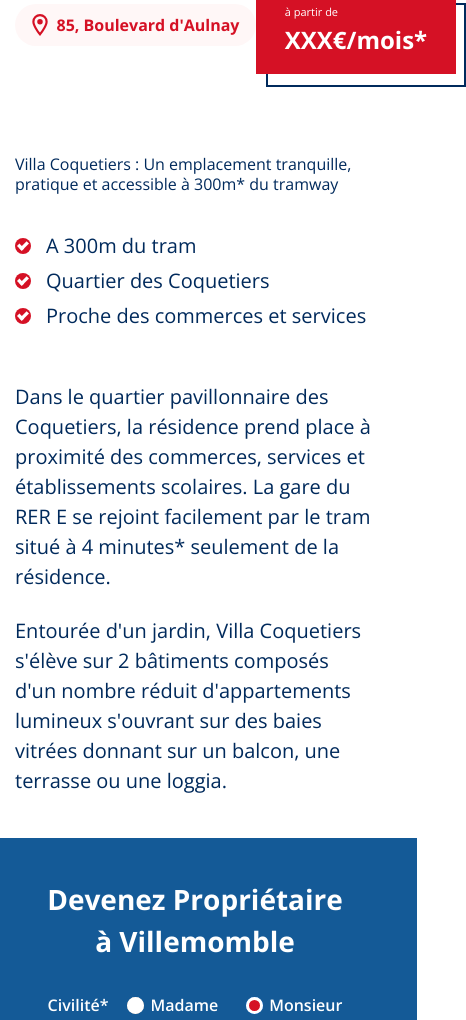
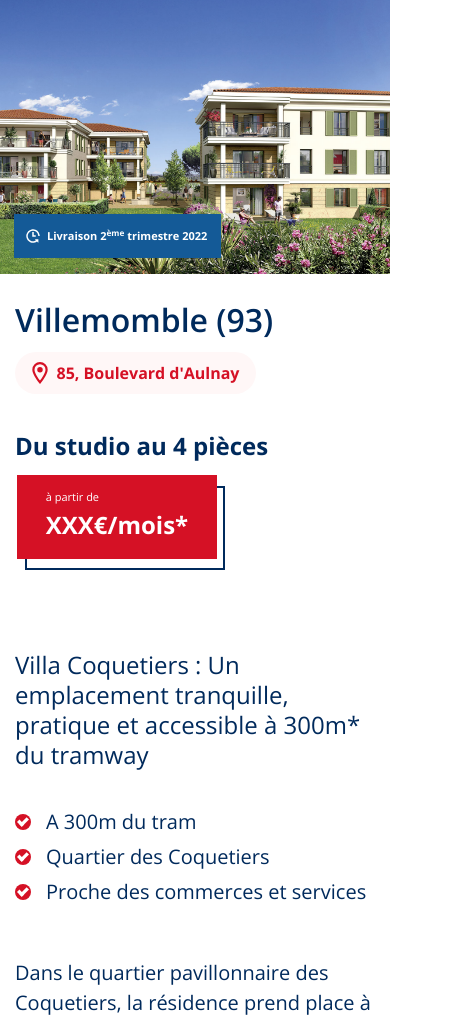
Before and after one commit to AznTufu/test_integration, a website: page public/index.html in a window 390 px wide. Shown: the part 165-1185 px from the top of the page, 466 px wide, since content can reach past the window. Drawn offline with nearby package versions, Linux system fonts and the light colour scheme.

Commit message:
:lipstick: mobile responsive

```diff
--- a/public/index.html
+++ b/public/index.html
@@ -18,10 +18,17 @@
     <!-- TOP section  -->
     <section class="max-w-[1600px] w-full desktop:pl-[90px] laptop:pl-[80px] pc:pl-[50px] relative">
         <div class="flex pc:flex-row flex-col-reverse justify-between w-full">
-            <div class="flex pc:flex-col flex-row pc:justify-start justify-between desktop:pt-8 laptop:pt-7 pc:pt-6 tablet:pt-4 pc:mr-[40px] laptop:w-[400px] pc:w-[450px] pc:px-0 tablet:px-[30px] px-[15px]">
+            <div
+                class="flex pc:flex-col tablet:flex-row flex-col pc:justify-start justify-between
+                desktop:pt-8 laptop:pt-7 pc:pt-6 tablet:pt-4 pc:mr-[40px]
+                laptop:w-[400px] pc:w-[450px] pc:px-0 tablet:px-[30px] px-[15px]"
+                >
                 <img src="Sources/logo.svg" alt="logo" class="hidden pc:block laptop:w-[198px] pc:w-[150px] h-[79px]">
-                <div class="flex flex-col items-start desktop:mt-[115px] laptop:mt-[90px] pc:mt-[60px] mb-[10px] pc:gap-0 gap-4">
-                    <h1 class="text-darkBlue font-semibold desktop:text-48 laptop:text-38 pc:text-36 text-32 pc:leading-normal leading-none">
+                <div
+                    class="flex flex-col items-start
+                    desktop:mt-[115px] laptop:mt-[90px] pc:mt-[40px] tablet:mt-0 mt-[30px] mb-[10px] pc:gap-0 gap-4"
+                    >
+                    <h1 class="text-darkBlue font-semibold desktop:text-48 laptop:text-38 pc:text-36 tablet:text-32 text-32 pc:leading-normal leading-none">
                         Villemomble (93)
                     </h1>
                     <div class="flex flex-row justify-center items-center gap-[9px] w-[241px] h-[42px] rounded-[21px] bg-[#fff7f7]">
@@ -29,21 +36,22 @@
                         <h3 class="text-16 text-red font-bold leading-none">85, Boulevard d'Aulnay</h3>
                     </div>
                 </div>
-                <div class="flex flex-col pc:items-start items-end desktop:mt-[118px] laptop:mt-[90px] pc:mt-[60px]">
-                    <h2 class="text-darkBlue font-bold mb-[18px] leading-none desktop:text-32 laptop:text-28 pc:text-26 text-24">
+                <div class="flex flex-col pc:items-start tablet:items-end items-start desktop:mt-[118px] laptop:mt-[90px] pc:mt-[60px] tablet:mt-0 mt-[30px]">
+                    <h2 class="text-darkBlue font-bold mb-[28px] leading-none desktop:text-32 laptop:text-28 pc:text-26 text-24">
                         Du studio au 4 pièces
                     </h2>
                     <div
-                        class="flex items-center justify-center h-[84px] bg-red relative
-                        desktop:w-[258px] laptop:w-[230px] pc:w-[200px] w-[200px] pc:mr-0 mr-[10px]"
+                        class="flex items-center justify-center h-[84px] relative border-darkBlue border-2 hover:border-[1px] border-solid ml-[10px]
+                        esktop:w-[258px] laptop:w-[230px] pc:w-[200px] w-[200px]"
                         >
-                        <div class="flex flex-col justify-start">
-                            <p class="text-11 text-white">à partir de</p>
-                            <h2 class="desktop:text-38 laptop:text-28 pc:text-26 text-24 text-white font-bold leading-10">XXX€/mois*</h2>
-                        </div>
                         <div
-                            class="absolute bottom-[-13px] right-[-10px] h-[84px] border-darkBlue border-2 border-solid -z-10
-                            desktop:w-[258px] laptop:w-[230px] pc:w-[200px] w-[200px]">
+                            class="flex items-center justify-center h-[84px] bg-red absolute top-[-13px] left-[-10px] cursor-pointer hover:top-0 hover:left-0 transition-all
+                            desktop:w-[258px] laptop:w-[230px] pc:w-[200px] w-[200px] mb-[40px]"
+                            >
+                            <div class="flex flex-col justify-start">
+                                <p class="text-11 text-white">à partir de</p>
+                                <h2 class="desktop:text-38 laptop:text-28 pc:text-26 text-24 text-white font-bold leading-10">XXX€/mois*</h2>
+                            </div>
                         </div>
                     </div>
                 </div>
@@ -52,11 +60,11 @@
             <div
                 id="homeBg"
                 class="relative
-                desktop:w-[1030px] laptop:w-[844px] w-full pc:min-w-[600px] tablet:min-w-[530px] desktop:h-[619px] laptop:h-[550px] pc:h-[480px] tablet:h-[550px]"
+                desktop:w-[1030px] laptop:w-[844px] w-full pc:min-w-[600px] tablet:min-w-[530px] min-w-[330px] desktop:h-[619px] laptop:h-[550px] pc:h-[480px] tablet:h-[550px] h-[350px]"
                 >
                 <div
                     class="absolute px-[18px] flex items-center justify-center h-[34px] bg-red text-white font-bold z-10
-                    laptop:text-12 pc:text-10
+                    laptop:text-12 pc:text-10 text-10
                     desktop:right-[100px] laptop:top-[33px] top-[15px] laptop:right-[30px] right-[15px]"
                     >
                     TRAVAUX EN COURS
@@ -66,8 +74,8 @@
                     desktop:w-[301px] desktop:p-[0_0] laptop:pl-[13px] laptop:pr-[16px] pl-[11px] pr-[14px]
                     laptop:bottom-6 pc:bottom-4 bottom-4 laptop:left-[18px] pc:left-[14px] left-[14px]"
                     >
-                    <img src="Sources/timer.svg" alt="timer" class="laptop:w-[22px] laptop:h-[22px] w-[18px] h-[18px] text-white">
-                    <h3 class="desktop:text-18 laptop:text-16 tablet:text-12 text-white font-bold">Livraison 2<sup class="laptop:text-12 pc:text-10">ème</sup> trimestre 2022</h3>
+                    <img src="Sources/timer.svg" alt="timer" class="laptop:w-[22px] laptop:h-[22px] tablet:w-[18px] tableth-[18px] w-[16px] h-[16px] text-white">
+                    <h3 class="desktop:text-18 laptop:text-16 tablet:text-12 text-11 text-white font-bold">Livraison 2<sup class="laptop:text-12 pc:text-10">ème</sup> trimestre 2022</h3>
                 </div>
 
                 <!-- CTA Forn -->
@@ -120,7 +128,7 @@
                             <a href="#" class="underline">Mention sur la protection des données personnelles.</a>
                         </p>
                     </div>
-                    <div class="flex flex-row justify-center items-center w-full h-14 my-4 gap-[31px] bg-red">
+                    <div class="flex flex-row justify-center items-center w-full h-14 my-4 gap-[31px] bg-red hover:bg-darkBlue cursor-pointer duration-500 transition-all">
                         <div class="flex justify-center items-center w-[30px] h-[30px] py-2 rounded-full bg-white">
                             <img src="Sources/arrow.svg" alt="send a message" class="w-full h-full">
                         </div>
@@ -140,7 +148,7 @@
         <div class="flex flex-col justify-end">
             <h2
                 class="text-darkBlue leading-tight
-                desktop:text-36 laptop:text-32 tablet:text-28 desktop:w-[760px] laptop:w-[680px] pc:w-[600px] tablet:w-full pc:px-0 tablet:px-[30px] px-[15px]"
+                desktop:text-36 laptop:text-32 tablet:text-28 text-24 desktop:w-[760px] laptop:w-[680px] pc:w-[600px] tablet:w-full pc:px-0 tablet:px-[30px] px-[15px]"
                 >
                 Villa Coquetiers : Un emplacement tranquille, pratique et accessible à 300m* du tramway
             </h2>
@@ -186,18 +194,18 @@
     </section>
 
     <!-- CTA section -->
-    <section class="flex pc:hidden flex-col items-center bg-blue pb-5 text-white w-[444px] pt-10 px-12 mb-[80px]">
-        <h2 class="text-28 text-center font-bold w-[300px] mb-[31px]">Devenez Propriétaire à Villemomble</h2>
+    <section class="flex pc:hidden flex-col items-center bg-blue pb-5 text-white tablet:w-[444px] w-full max-w-[444px] pt-10 tablet:px-12 px-6 mb-[80px]">
+        <h2 class="tablet:text-28 text-22 text-center font-bold w-[300px] mb-[31px]">Devenez Propriétaire à Villemomble</h2>
         <div class="flex flex-row gap-[19px]">
-            <h3 class="text-16 font-semibold">Civilité*</h3>
-            <div class="flex flex-row gap-7">
+            <h3 class="tablet:text-16 text-13 font-semibold">Civilité*</h3>
+            <div class="flex flex-row tablet:gap-7 gap-4">
                 <span class="flex flex-row items-center gap-[6px]">
                     <input type="radio" name="radio" id="madame" class="w-[17px] h-[17px]">
-                    <label for="madame" class="text-16 font-semibold">Madame</label>
+                    <label for="madame" class="tablet:text-16 text-13 font-semibold">Madame</label>
                 </span>
                 <span class="flex flex-row items-center gap-[6px]">
                     <input type="radio" name="radio" id="monsieur" class="w-[17px] h-[17px]" checked>
-                    <label for="monsieur" class="text-16 font-semibold">Monsieur</label>
+                    <label for="monsieur" class="tablet:text-16 text-13 font-semibold">Monsieur</label>
                 </span>
             </div>
         </div>
@@ -211,15 +219,15 @@
             <input type="email" name="email" id="email" placeholder="E-mail*" class="w-full h-[43px] input-form">
         </div>
         <div class="flex flex-row gap-[19px]">
-            <h3 class="text-16 font-semibold">Je souhaite*</h3>
-            <div class="flex flex-row gap-7">
+            <h3 class="tablet:text-16 text-13 font-semibold">Je souhaite*</h3>
+            <div class="flex flex-row tablet:gap-7 gap-4">
                 <span class="flex flex-row items-center gap-[6px]">
                     <input type="radio" name="radioSouhait" id="habiter" class="w-[17px] h-[17px]">
-                    <label for="habiter" class="text-16 font-semibold">Habiter</label>
+                    <label for="habiter" class="tablet:text-16 text-13 font-semibold">Habiter</label>
                 </span>
                 <span class="flex flex-row items-center gap-[6px]">
                     <input type="radio" name="radioSouhait" id="investir" class="w-[17px] h-[17px]" checked>
-                    <label for="investir" class="text-16 font-semibold">Investir</label>
+                    <label for="investir" class="tablet:text-16 text-13 font-semibold">Investir</label>
                 </span>
             </div>
         </div>
@@ -231,11 +239,11 @@
                 <a href="#" class="underline">Mention sur la protection des données personnelles.</a>
             </p>
         </div>
-        <div class="flex flex-row justify-center items-center w-full h-14 my-4 gap-[31px] bg-red">
+        <div class="flex flex-row justify-center items-center w-full h-14 my-4 tablet:gap-[31px] gap-4 bg-red hover:bg-darkBlue cursor-pointer duration-500 transition-all">
             <div class="flex justify-center items-center w-[30px] h-[30px] py-2 rounded-full bg-white">
                 <img src="Sources/arrow.svg" alt="send a message" class="w-full h-full">
             </div>
-            <p class="text-16 font-semibold">ENVOYER MON MESSAGE</p>
+            <p class="tablet:text-16 text-14 font-semibold">ENVOYER MON MESSAGE</p>
         </div>
         <span class="text-10 ml-5 self-start">* Champs obligatoires</span>
     </section>
@@ -246,7 +254,7 @@
             <img src="Sources/visuel.jpg" alt="house visuel" class="desktop:w-[754px] laptop:w-[622px] pc:w-[510px] w-[calc(100%-30px)] desktop:h-[416px] laptop:h-[390px] pc:h-[315px] h-full">
             <div
                 class="absolute bottom-[-30px] bg-darkBlue -z-10
-                desktop:w-[754px] laptop:w-[622px] pc:w-[510px] desktop:h-[416px] laptop:h-[390px] pc:h-[315px] w-[calc(100%-30px)] h-full pc:right-[-30px] right-[-1px]"
+                desktop:w-[754px] laptop:w-[622px] pc:w-[510px] desktop:h-[416px] laptop:h-[390px] pc:h-[315px] w-[calc(100%-30px)] h-full pc:right-[-30px] tablet:right-[-1px] right-[10px]"
                 >
             </div>
         </div>
```
Also changed, not shown: public/output.css.
